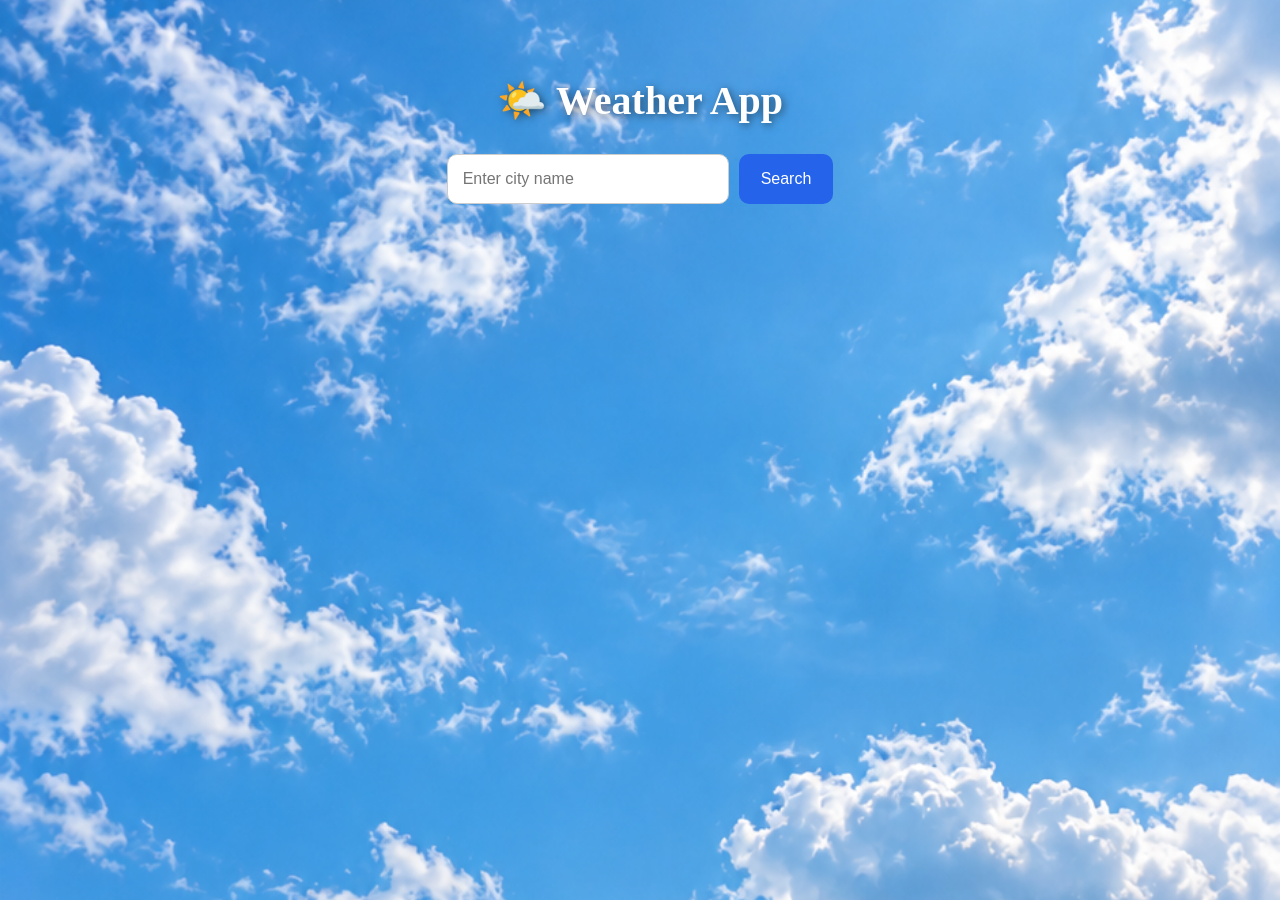
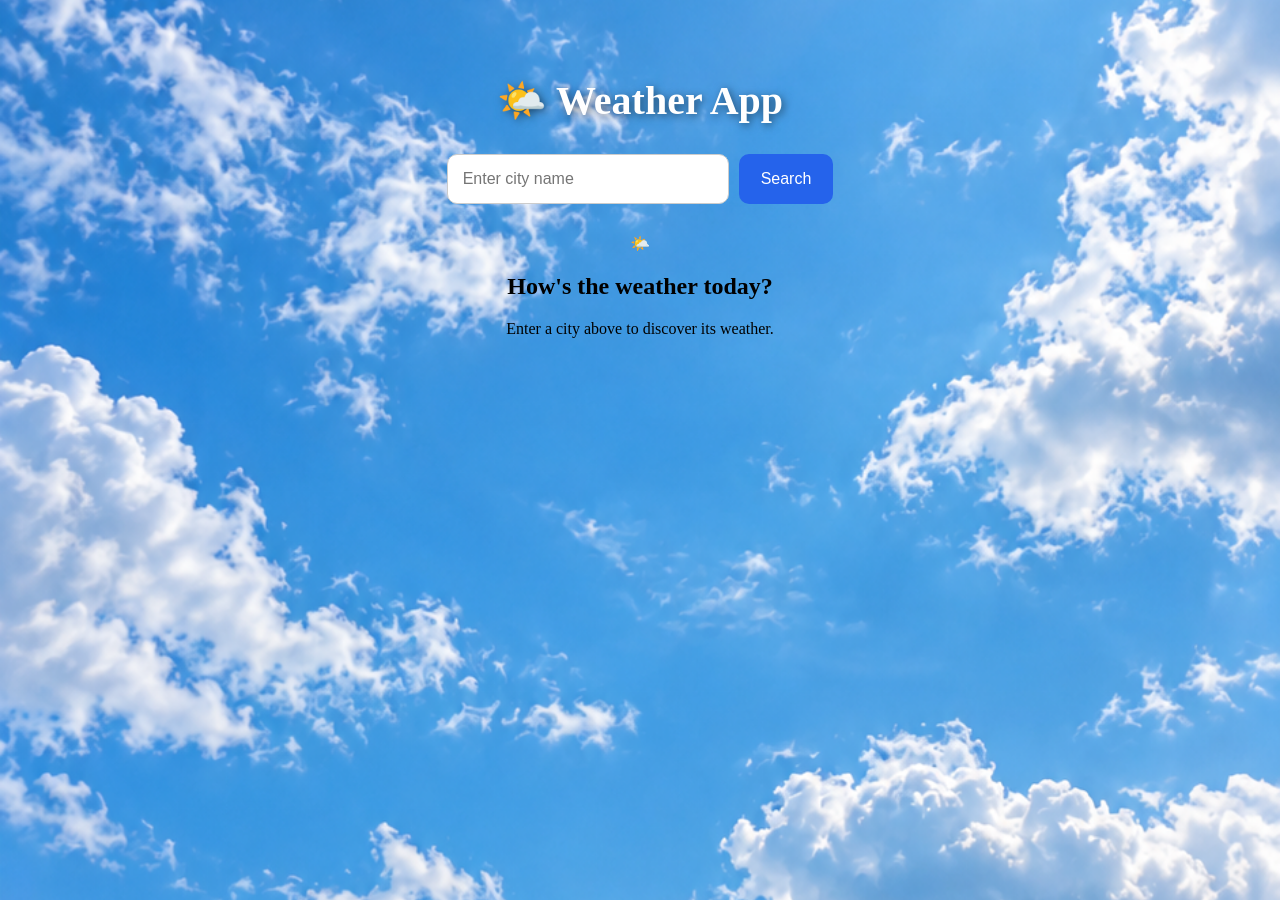
Before and after one commit to yogeshverma5k/weather-app, a React (Vite) app: page / in a window 1280 px wide. Built offline with nearby package versions, Linux system fonts and the light colour scheme.

Commit message:
Update App.jsx

```diff
--- a/src/App.jsx
+++ b/src/App.jsx
@@ -49,6 +49,13 @@ function App() {
       </div>
 
       {error && <p className="error">{error}</p>}
+      {!weather && !error && (
+  <div className="welcome">
+    <div className="welcome-icon">🌤️</div>
+    <h2>How's the weather today?</h2>
+    <p>Enter a city above to discover its weather.</p>
+  </div>
+)}
 
       {weather && (
         <div className="weather-card">
```
